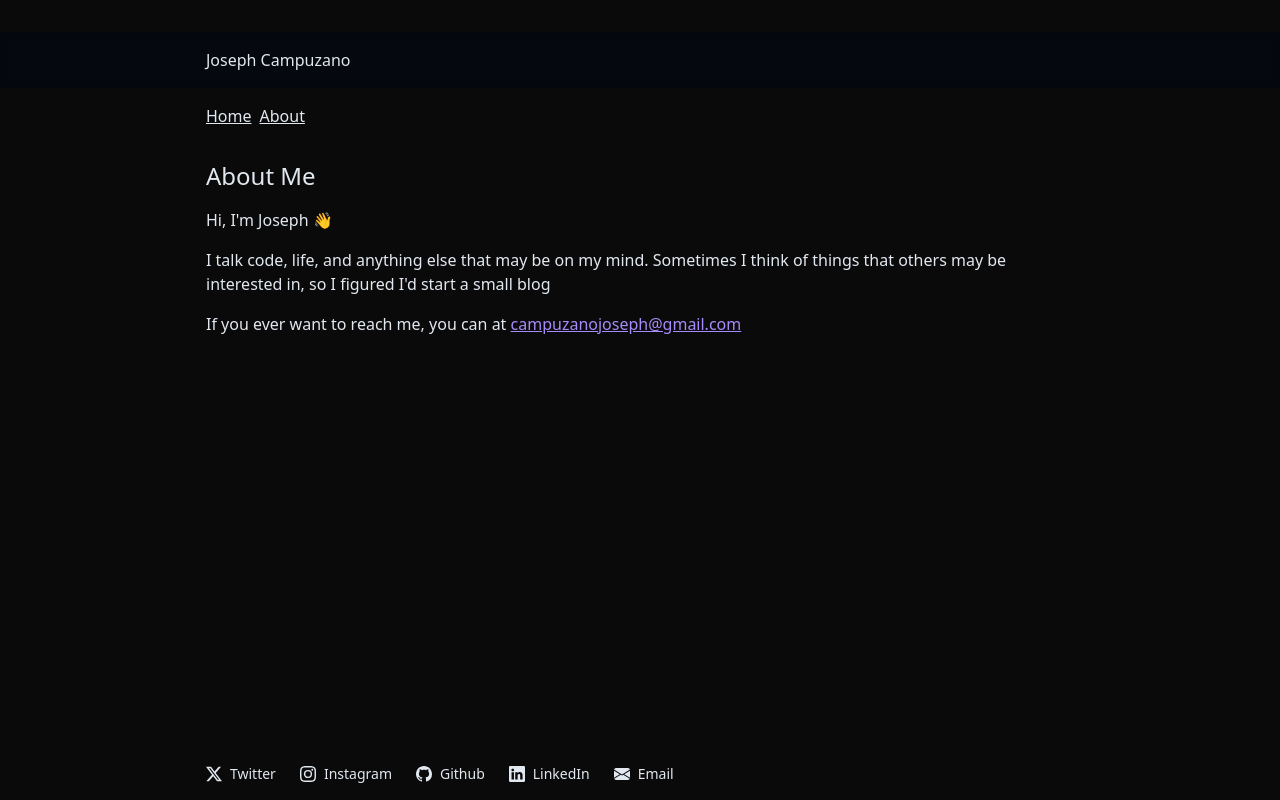
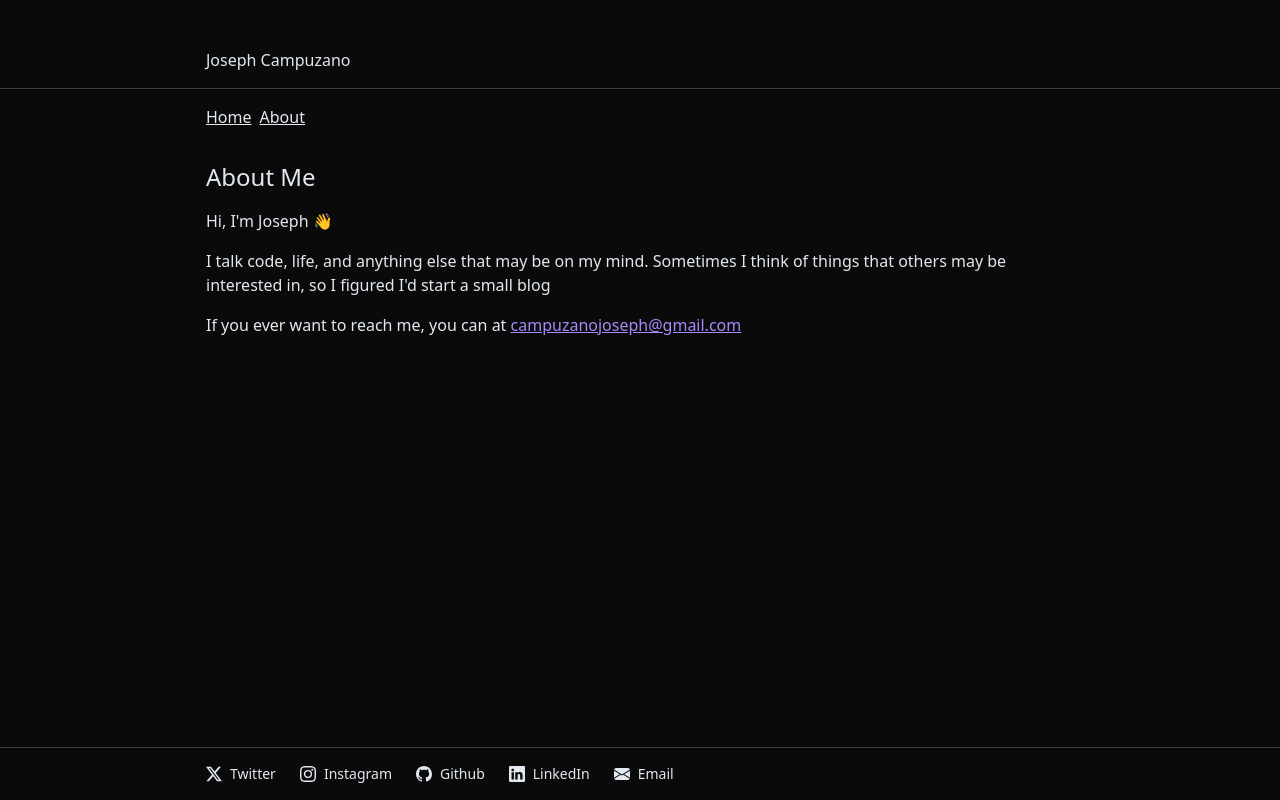
Before and after one commit to jcampuza/joseph-campuzano-website, a Next.js app: page /about in a window 1280 px wide. Built offline with nearby package versions, Linux system fonts and the light colour scheme.

Commit message:
fix: fixes some colors for header/footer and backdrop blur

```diff
--- a/components/Footer.tsx
+++ b/components/Footer.tsx
@@ -114,7 +114,7 @@ const Socials = () => {
 
 export const Footer = () => {
   return (
-    <footer>
+    <footer className="border-t border-neutral-700">
       <Container>
         <Socials />
       </Container>
--- a/components/Header.tsx
+++ b/components/Header.tsx
@@ -9,7 +9,10 @@ interface HeaderProps {
 export const Header = (props: HeaderProps) => {
   return (
     <header
-      className={cn('sticky top-0 bg-gray-950/60 backdrop-filter backdrop-blur', props.className)}
+      className={cn(
+        'sticky top-0 backdrop-filter backdrop-blur border-b border-neutral-700',
+        props.className,
+      )}
     >
       <Container className="flex justify-between">
         <h1>
```
